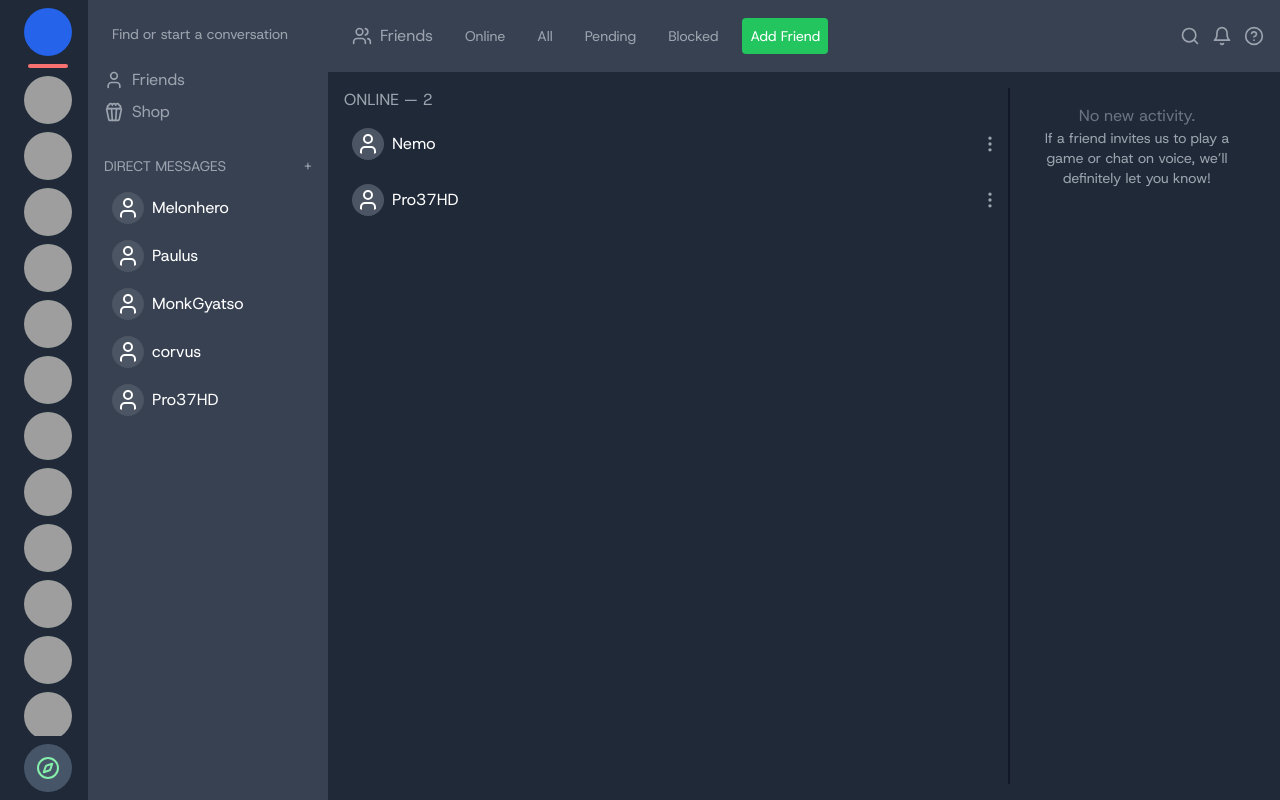
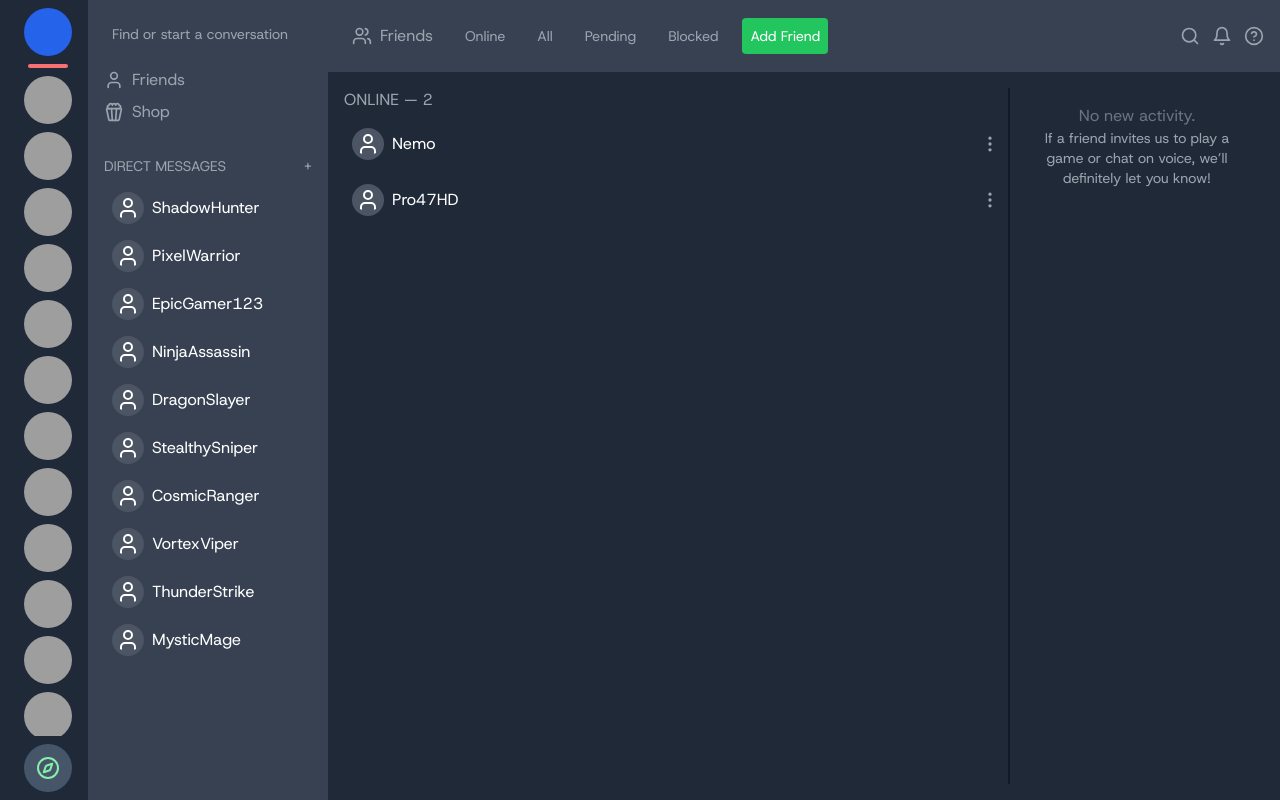
Before and after one commit to MoPaMo/nuvo-vite, a React (Vite) app: page / in a window 1280 px wide. Built offline with nearby package versions, Linux system fonts and the light colour scheme; grey boxes are pictures that could not be loaded.

Commit message:
update channel names and enhance user list in chat and home pages

```diff
--- a/src/routes/chat.jsx
+++ b/src/routes/chat.jsx
@@ -43,10 +43,10 @@ const TextChannel = () => {
             </span>
           </div>
           <h1 className="text-2xl font-bold text-gray-200 mb-2">
-            Welcome to #zocken!
+            Welcome to #chat!
           </h1>
           <p className="text-gray-400">
-            This is the start of the #zocken channel.
+            This is the start of the #chat channel.
           </p>
           <div className="text-xs text-gray-500 mt-2">August 17, 2022</div>
         </div>
@@ -56,7 +56,7 @@ const TextChannel = () => {
           <div className="w-10 h-10 bg-gray-700 rounded-full flex-shrink-0" />
           <div>
             <div className="flex items-center space-x-2">
-              <span className="text-orange-400 font-medium">Hexenjäger</span>
+              <span className="text-orange-400 font-medium">Trollmater40</span>
               <span className="text-xs text-gray-500">8/17/22, 5:16 PM</span>
             </div>
             <p className="text-gray-300">moin</p>
--- a/src/routes/home.jsx
+++ b/src/routes/home.jsx
@@ -36,8 +36,18 @@ const HomePage = () => {
           <div>+</div>
         </div>
         <div className="space-y-2">
-          {["Melonhero", "Paulus", "MonkGyatso", "corvus", "Pro37HD"].map(
-            (name, idx) => (
+          {[
+            "ShadowHunter",
+            "PixelWarrior",
+            "EpicGamer123",
+            "NinjaAssassin",
+            "DragonSlayer",
+            "StealthySniper",
+            "CosmicRanger",
+            "VortexViper",
+            "ThunderStrike",
+            "MysticMage",
+          ].map((name, idx) => (
             <button
               key={idx}
               className="flex items-center hover:bg-gray-700 p-2 pt-0 rounded w-full"
@@ -45,8 +55,7 @@ const HomePage = () => {
               <User className="w-8 h-8 rounded-full bg-gray-600 p-1 mr-2" />
               <span>{name}</span>
             </button>
-            )
-          )}
+          ))}
         </div>
       </div>
 
@@ -96,7 +105,7 @@ const HomePage = () => {
             <div className="flex items-center justify-between hover:bg-gray-700 p-2 rounded">
               <div className="flex items-center">
                 <User className="w-8 h-8 rounded-full bg-gray-600 p-1 mr-2" />
-                <span>Pro37HD</span>
+                <span>Pro47HD</span>
               </div>
               <MoreVertical className="w-5 h-5 text-gray-400 hover:text-white" />
             </div>
```
Lines whose indentation alone changed are shown as unchanged.
